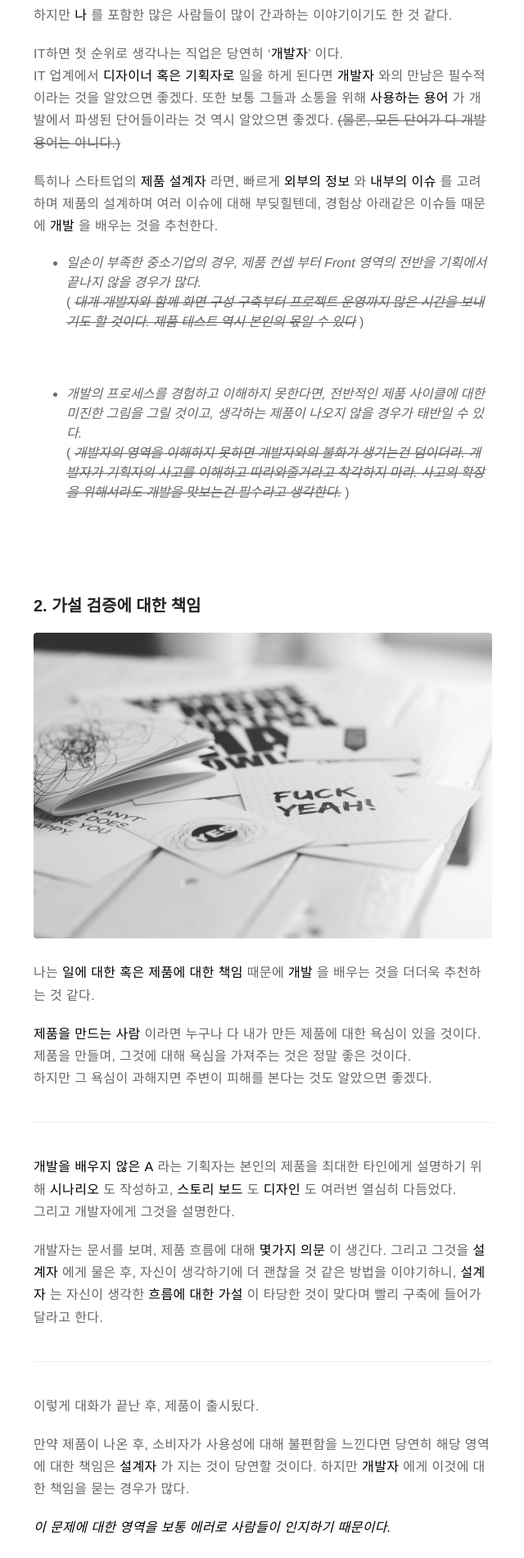
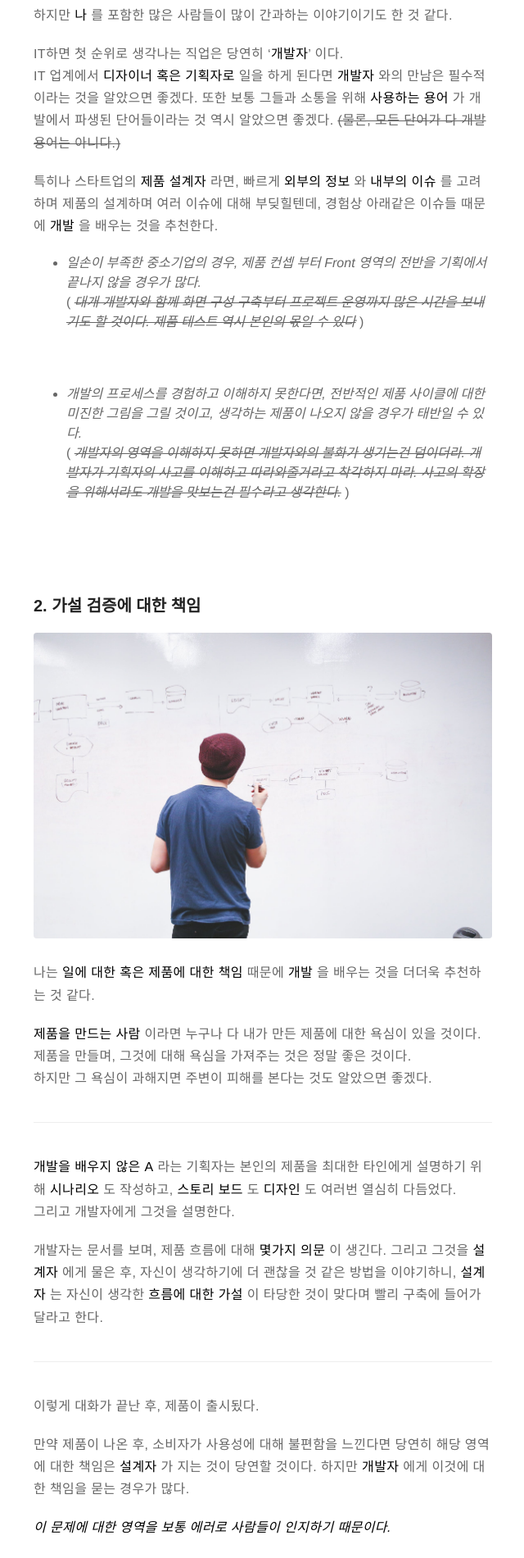
Before and after one commit to banjag954/banjag954.github.io, a Jekyll site: the page built from _posts/2018-08-28-(blog)why-i-learn-develop.markdown, in a window 1280 px wide. Shown: the part 2435-4336 px from the top of the page at 82% size, without its empty margins (319-959 px from the left). Built offline with Jekyll 4.4.1, drawn with Linux system fonts in a browser that asks for light colours; comment, search, counter and statistics services are not loaded.

Commit message:
Edit-reasonDev-02

```diff
--- a/_posts/2018-08-28-(blog)why-i-learn-develop.markdown
+++ b/_posts/2018-08-28-(blog)why-i-learn-develop.markdown
@@ -78,7 +78,7 @@ IT 업계에서 __디자이너 혹은 기획자로__ 일을 하게 된다면 __
 
 ### 2. 가설 검증에 대한 책임
 
-![dev_image]({{ site.url }}/assets/images/typography-poster-posters-quote.jpg)
+![dev_image]({{ site.url }}/assets/images/startup-photos.jpg)
 
 나는 __일에 대한 혹은 제품에 대한 책임__ 때문에 __개발__ 을 배우는 것을 더더욱 추천하는 것 같다.
 
```
